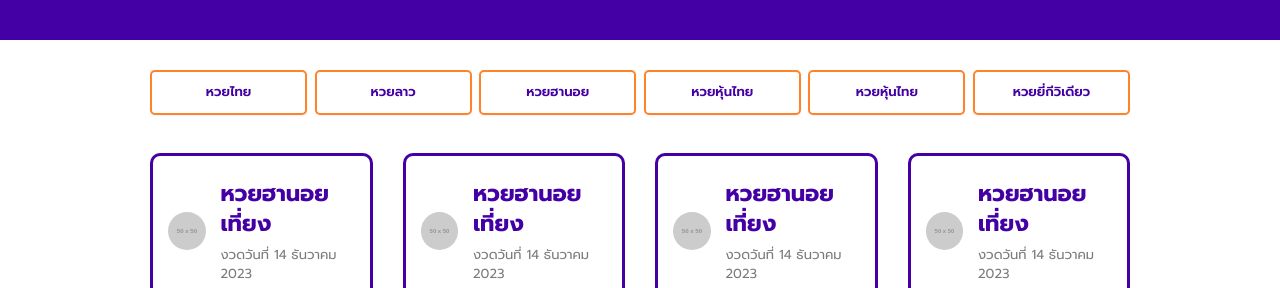
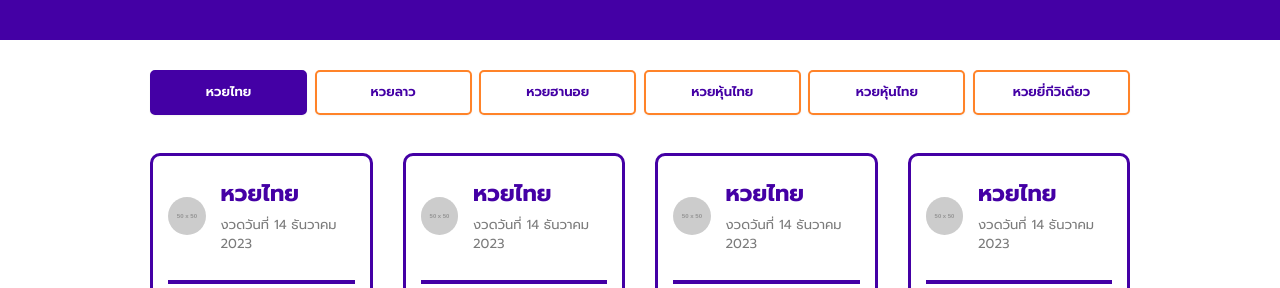
Before and after one commit to zvcx22545/Dopoy788, a React (Vite) app: page / in a window 1280 px wide. Shown: the part 478-766 px from the top of the page. Built offline with nearby package versions, Linux system fonts and the light colour scheme; what tailwindcss-animated would draw is missing.

Commit message:
src/components/Play/play.jsx

```diff
--- a/src/components/Mainlayout/MainLayout.jsx
+++ b/src/components/Mainlayout/MainLayout.jsx
@@ -1,11 +1,12 @@
 import Navbar from '../Navbar/Navbar';
 import Navlogin from '../Navlogin/Navlogin'
-import Tab from '../Tab/Tab';
+// import Tab from '../Tab/Tab';
 import Footer from '../Footer/Footer';
-import Card from '../card/card';
+// import Card from '../card/card';
 import Rule from '../Rule/RuleBtn';
 import Resultrotte from '../Resultrotte/Resultroote';
 import Redeem from '../Redeem/Redeem';
+import ParentComponent from '../ParentComponent/ParentComponent';
 
 function MainLayout() {
 
@@ -13,8 +14,7 @@ function MainLayout() {
     <section id="main-layout">
       <Navbar/>
       <Navlogin/>
-      <Tab/>
-      <Card/>
+      <ParentComponent/>
       <Rule/>
       <Resultrotte/>
       <Redeem/>
--- /dev/null
+++ b/src/components/ParentComponent/ParentComponent.jsx
@@ -0,0 +1,20 @@
+import React, { useState } from 'react';
+import Tab from '../Tab/Tab';
+import Card from '../card/card';
+
+function ParentComponent() {
+  const [displayText, setDisplayText] = useState("หวยไทย");
+
+  const handleButtonChange = (text) => {
+    setDisplayText(text);
+  };
+
+  return (
+    <div>
+      <Tab onButtonChange={handleButtonChange} />
+      <Card displayText={displayText} />
+    </div>
+  );
+}
+
+export default ParentComponent;
--- a/src/components/Play/play.jsx
+++ b/src/components/Play/play.jsx
@@ -1,4 +1,4 @@
-import { useState, useEffect } from "react";
+import React, { useState, useEffect } from "react";
 import Navbar from "../Navbar/Navbar";
 import "./play.css";
 import Footer from "../Footer/Footer";
@@ -22,6 +22,12 @@ function Play() {
   const totalPrices = completedNumbers.reduce((accumulator, currentNumberSet) => {
     return accumulator + price;
   }, 0);
+
+  const [selectedTab, setSelectedTab] = useState("หวยไทย");
+
+  const handleTabChange = (tabName) => {
+    setSelectedTab(tabName);
+  };
 
   const addCompletedNumbers = (newNumbers) => {
     if (isReverseChecked) {
@@ -220,7 +226,7 @@ function Play() {
               className="w-15 h-15 rounded-full"
             />
             <p className="text-[#4400A5] text-3xl">
-              หวยไทย <br />
+            {selectedTab} <br />
               <p className="text-[#000] text-xl">งวดวันที่ 14 ธันวาคม 2023</p>
             </p>
           </aside>
@@ -249,8 +255,9 @@ function Play() {
               </svg>
               {/* Close Button */}
             </div>
-            <div className="modalTable ">
-              <div className="headTable flex justify-between items-center text-white text-center h-[40px] bg-[#4400A5]">
+            <div className="modalTable">
+              <div className="h-[40px] w-full bg-[#4400A5] hidden max-md:block"></div>
+              <div className="headTable flex justify-between items-center text-white text-center h-[40px] bg-[#4400A5] max-md:hidden">
                 <h1 className="w-full">สามตัวล่าง</h1>
                 <h1 className="w-full">เรทจ่าย</h1>
                 <h1 className="w-full">ราคา</h1>
@@ -260,12 +267,12 @@ function Play() {
                 <tbody>
                   {completedNumbers.map((numberSet, index) => (
                     <tr key={`${numberSet}_${index}`}>
-                      <td>{numberSet}</td>
-                      <td>50</td>
-                      <td>
-                        <p className="border border-[#4400A5] px-1">{price}</p>
+                      <td data-label="สามตัวล่าง">{numberSet}</td>
+                      <td data-label="เรทจ่าย">50</td>
+                      <td data-label="ราคา" className="flex justify-between md:justify-center">
+                        <p className="border border-[#4400A5] px-1 w-[50px] flex justify-center items-center">{price}</p>
                       </td>
-                      <td>
+                      <td data-label="ลบ">
                         <button
                           className="text-[#FF2929]"
                           onClick={() => handleDelete(index)}
--- a/src/components/Tab/Tab.jsx
+++ b/src/components/Tab/Tab.jsx
@@ -1,17 +1,26 @@
+import React, { useState } from 'react';
 import './tab.css';
 
-function Tab() {
+function Tab({ onButtonChange }) {
+  const [activeTab, setActiveTab] = useState("หวยไทย");
+
+  const handleButtonClick = (text) => {
+    setActiveTab(text);
+    onButtonChange(text); // เรียกใช้งาน callback function เพื่อส่งค่า text ไปยัง parent component
+  };
+
   return (
     <div className='tabbtn'>
-    <div className="grid gap-2 grid-cols-6">
-      <button className="btn">หวยไทย</button>
-      <button className="btn">หวยลาว</button>
-      <button className="btn">หวยฮานอย</button>
-      <button className="btn">หวยหุ้นไทย</button>
-      <button className="btn">หวยหุ้นไทย</button>
-      <button className="btn">หวยยี่กีวิเดียว</button>
+      <div className="grid gap-2 grid-cols-6">
+        <button className={`btn ${activeTab === "หวยไทย" ? 'active' : ''}`} onClick={() => handleButtonClick("หวยไทย")}>หวยไทย</button>
+        <button className={`btn ${activeTab === "หวยลาว" ? 'active' : ''}`} onClick={() => handleButtonClick("หวยลาว")}>หวยลาว</button>
+        <button className={`btn ${activeTab === "หวยฮานอย" ? 'active' : ''}`} onClick={() => handleButtonClick("หวยฮานอย")}>หวยฮานอย</button>
+        <button className={`btn ${activeTab === "หวยหุ้นไทย" ? 'active' : ''}`} onClick={() => handleButtonClick("หวยหุ้นไทย")}>หวยหุ้นไทย</button>
+        <button className={`btn ${activeTab === "หวยหุ้นไทย" ? 'active' : ''}`} onClick={() => handleButtonClick("หวยหุ้นไทย")}>หวยหุ้นไทย</button>
+        <button className={`btn ${activeTab === "หวยยี่กีวิเดียว" ? 'active' : ''}`} onClick={() => handleButtonClick("หวยยี่กีวิเดียว")}>หวยยี่กีวิเดียว</button>
+      </div>
     </div>
-  </div>
-  )
+  );
 }
-export default Tab
+
+export default Tab;
--- a/src/components/card/card.jsx
+++ b/src/components/card/card.jsx
@@ -1,8 +1,9 @@
+import React, { useState } from 'react';
 import './card.css';
 import { Link } from 'react-router-dom'
 import { FaRegClock } from "react-icons/fa";
 
-export default function ImgMediaCard() {
+export default function Card({ displayText }) {
   return (
     <div className="card ">
         <div className="grid grid-cols-4 ">
@@ -10,7 +11,7 @@ export default function ImgMediaCard() {
                 <div className="flex items-center justify-start mb-4 gap-2 ">
                         <img src="https://placehold.co/50x50" alt="Vietnam flag" className="w-10 h-10 rounded-full" />
                     <div className="card-body p-2 ">
-                        <h2 className="text-2xl font-bold text-[#4400A5]"> หวยฮานอยเที่ยง</h2>
+                        <h2 className="text-2xl font-bold text-[#4400A5]"> {displayText}</h2>
                         <p className="text-sm text-[#7B7B7B]">งวดวันที่ 14 ธันวาคม 2023</p>
                     </div>
                  </div>
@@ -29,13 +30,13 @@ export default function ImgMediaCard() {
                         <span style={{"--value":54}}></span>
                     </span>
             </div>
-            <Link to="./Play"><button className="bg-[#FF8329] text-white text-2xl w-full py-2 rounded-lg">ใส่เลขแทง</button></Link>
+            <Link to="/Play"><button className="bg-[#FF8329] text-white text-2xl w-full py-2 rounded-lg">ใส่เลขแทง</button></Link>
             </div>
             <div className="bg-white  ">
                 <div className="flex items-center justify-start mb-4 gap-2 ">
                         <img src="https://placehold.co/50x50" alt="Vietnam flag" className="w-10 h-10 rounded-full" />
                     <div className="card-body p-2 ">
-                        <h2 className="text-2xl font-bold text-[#4400A5]"> หวยฮานอยเที่ยง</h2>
+                        <h2 className="text-2xl font-bold text-[#4400A5]">{displayText}</h2>
                         <p className="text-sm text-[#7B7B7B]">งวดวันที่ 14 ธันวาคม 2023</p>
                     </div>
                  </div>
@@ -60,7 +61,7 @@ export default function ImgMediaCard() {
                 <div className="flex items-center justify-start mb-4 gap-2 ">
                         <img src="https://placehold.co/50x50" alt="Vietnam flag" className="w-10 h-10 rounded-full" />
                     <div className="card-body p-2 ">
-                        <h2 className="text-2xl font-bold text-[#4400A5]"> หวยฮานอยเที่ยง</h2>
+                        <h2 className="text-2xl font-bold text-[#4400A5]"> {displayText}</h2>
                         <p className="text-sm text-[#7B7B7B]">งวดวันที่ 14 ธันวาคม 2023</p>
                     </div>
                  </div>
@@ -85,7 +86,7 @@ export default function ImgMediaCard() {
                 <div className="flex items-center justify-start mb-4 gap-2 ">
                         <img src="https://placehold.co/50x50" alt="Vietnam flag" className="w-10 h-10 rounded-full" />
                     <div className="card-body p-2 ">
-                        <h2 className="text-2xl font-bold text-[#4400A5]"> หวยฮานอยเที่ยง</h2>
+                        <h2 className="text-2xl font-bold text-[#4400A5]"> {displayText}</h2>
                         <p className="text-sm text-[#7B7B7B]">งวดวันที่ 14 ธันวาคม 2023</p>
                     </div>
                  </div>
```
